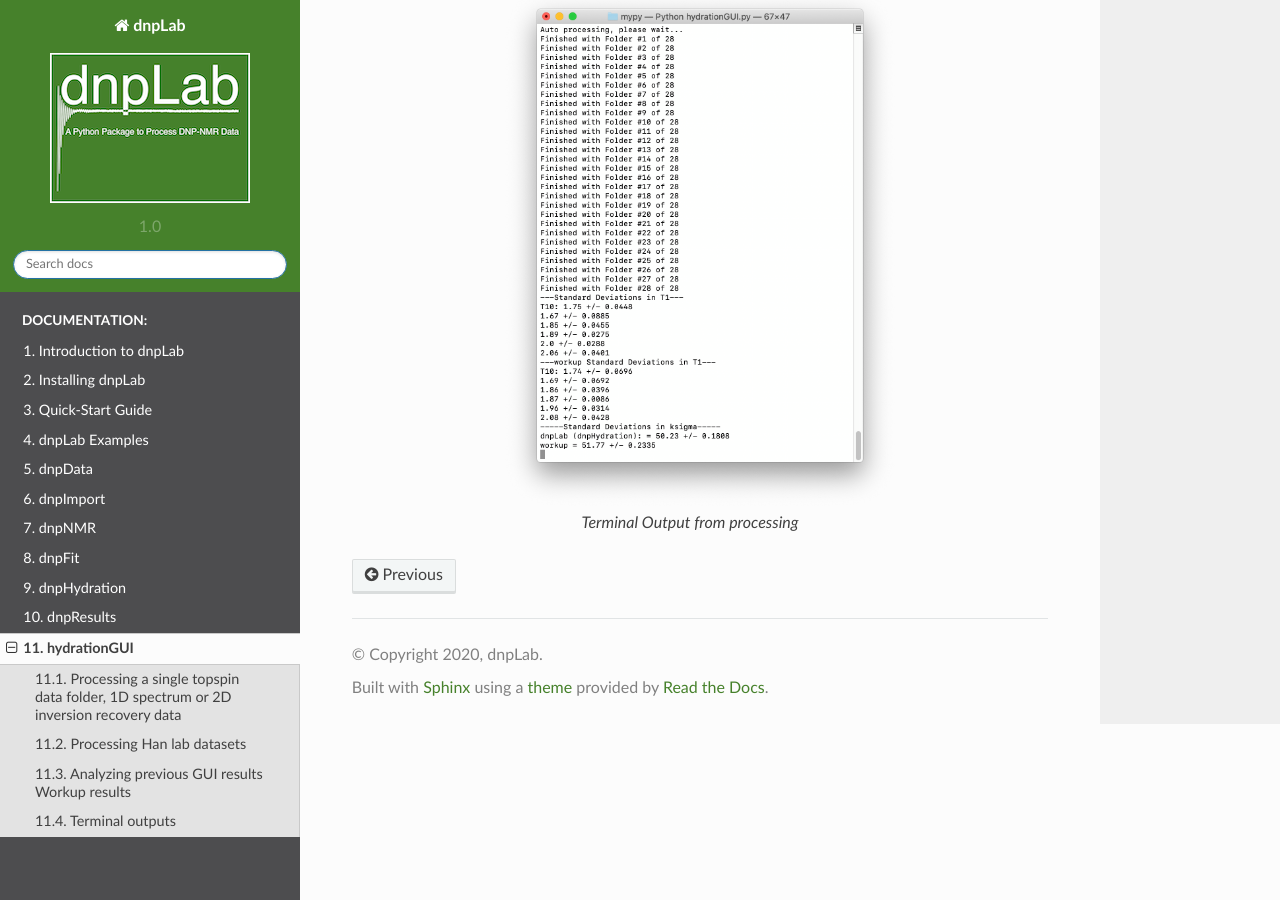
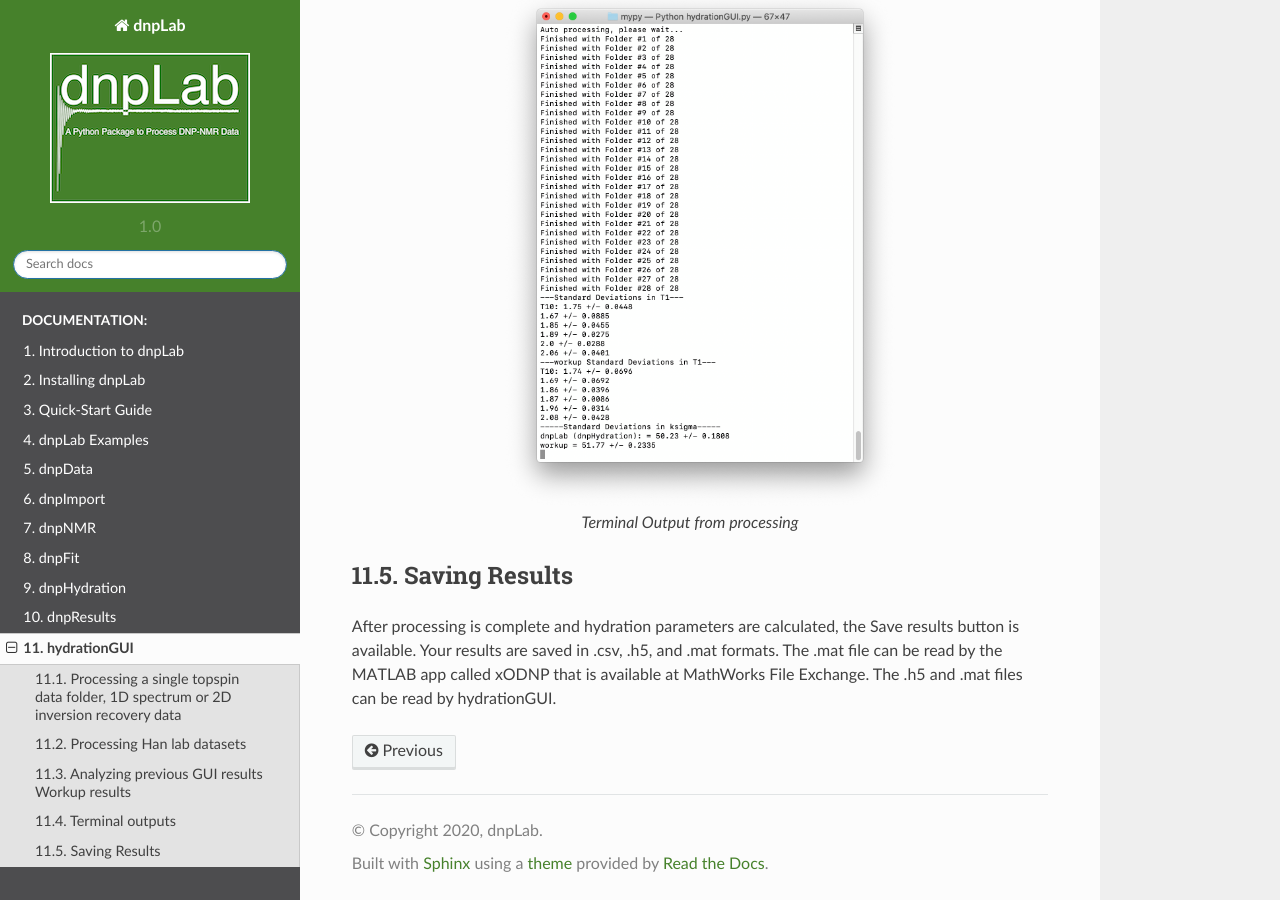
Before and after one commit to DNPLab/DNPLab, a Sphinx documentation site: the page built from docs/source/hydrationGUI.rst, in a window 1280 px wide and 900 px high, scrolled down 4160 px. Built offline with Sphinx 7.4.7 and the Read the Docs theme 2.0.0, drawn with Linux system fonts in a browser that asks for light colours.

Commit message:
added documentation of Save results button to .rst

```diff
--- a/docs/source/hydrationGUI.rst
+++ b/docs/source/hydrationGUI.rst
@@ -118,3 +118,9 @@ The terminal will display processing and calculation progress as well as standar
     :align: center
 
     Terminal Output from processing
+
+
+Saving Results
+================
+
+After processing is complete and hydration parameters are calculated, the Save results button is available. Your results are saved in .csv, .h5, and .mat formats. The .mat file can be read by the MATLAB app called xODNP that is available at MathWorks File Exchange. The .h5 and .mat files can be read by hydrationGUI.
```
